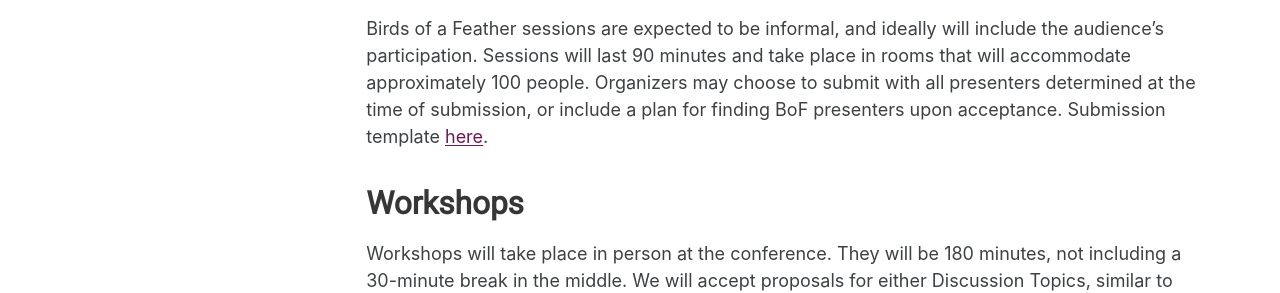
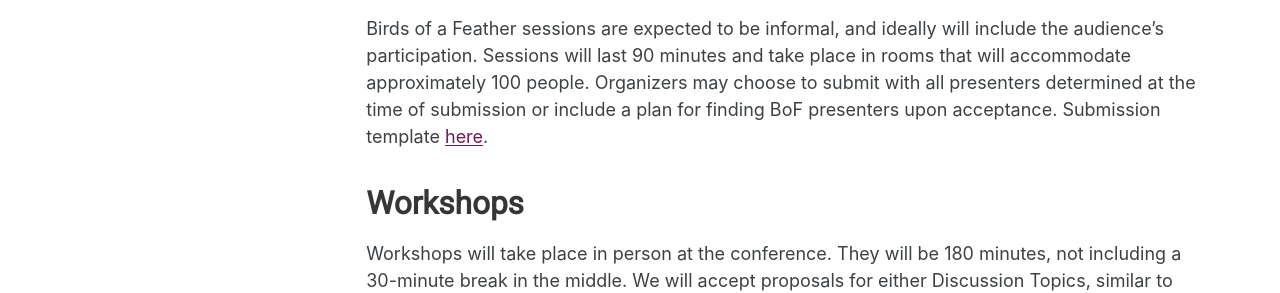
Before and after one commit to USRSE/usrse24, a Jekyll site: the page built from pages/participate/participate.md, in a window 1280 px wide and 900 px high, scrolled down 831 px. Shown: the part 242-535 px from the top of the window. Built offline with Jekyll 4.4.1, drawn with Linux system fonts in a browser that asks for light colours; a style sheet for code colours, icons or effects is not loaded.

```diff
--- a/pages/participate/participate.md
+++ b/pages/participate/participate.md
@@ -37,7 +37,7 @@ Accepted abstracts will be placed on the website ahead of the conference.
 
 ## Birds of a Feather (BoFs)
 
-Birds of a Feather sessions are expected to be informal, and ideally will include the audience’s participation. Sessions will last 90 minutes and take place in rooms that will accommodate approximately 100 people. Organizers may choose to submit with all presenters determined at the time of submission, or include a plan for finding BoF presenters upon acceptance. Submission template [here](https://docs.google.com/document/d/1W86USaI0euZOuwPJoeZfZaX-qxG_OjRTM3brHNxNIvM/edit?usp=sharing).
+Birds of a Feather sessions are expected to be informal, and ideally will include the audience’s participation. Sessions will last 90 minutes and take place in rooms that will accommodate approximately 100 people. Organizers may choose to submit with all presenters determined at the time of submission or include a plan for finding BoF presenters upon acceptance. Submission template [here](https://docs.google.com/document/d/1W86USaI0euZOuwPJoeZfZaX-qxG_OjRTM3brHNxNIvM/edit?usp=sharing).
 
 ## Workshops
 
```
